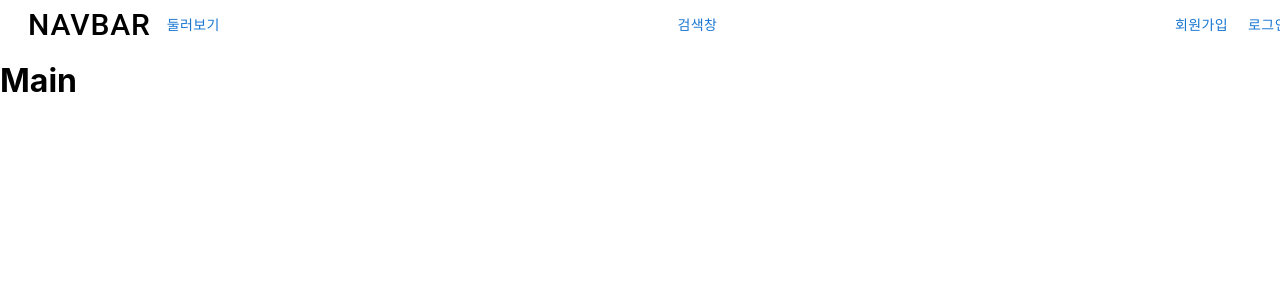
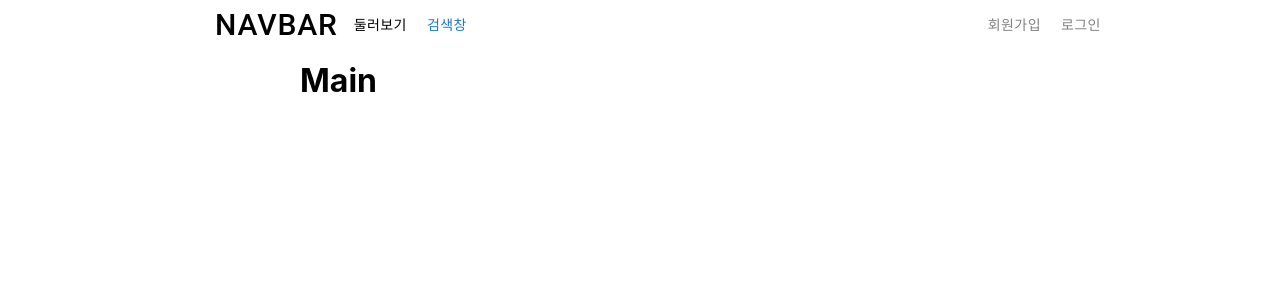
Before and after one commit to SikHye24/EX_project, a React (Create React App) app in the folder ex_project/: page / in a window 1280 px wide. Shown: the top 300 px of the page. Built offline with nearby package versions, Linux system fonts and the light colour scheme.

Commit message:
Add Navbar design

```diff
--- a/ex_project/src/App.js
+++ b/ex_project/src/App.js
@@ -11,14 +11,16 @@ function App() {
   return (
     <>
     <BrowserRouter>
-    <Box sx = {{paddingTop:'40px'}}>
+    <Box sx = {{paddingTop:'40px', display : 'flex'}}>
       <Navbar/>
+      <Box sx = {{marginLeft:'300px'}}>
         <Routes>
           <Route exact path = '/' element={<MainPage/>}/>
           <Route exact path = '/library' element={<LibraryPage/>}/>
           <Route exact path = '/signin' element={<SigninPage/>}/>
           <Route exact path = '/signup' element={<SignupPage/>}/>
         </Routes>
+      </Box>
     </Box>
     </BrowserRouter>
     </>
--- a/ex_project/src/Components/Navbar.jsx
+++ b/ex_project/src/Components/Navbar.jsx
@@ -8,7 +8,7 @@ export default function Navbar() {
       <Box sx={{position : 'fixed', top : '0', width: '100%',height:'50px', backgroundColor: 'white', zIndex: 1000,
       display: 'flex', justifyContent: 'center', alignItems: 'center', padding: '0 20px', overflow : 'hidden'
       }}>
-        <Box sx={{marginRight : 'auto', display : 'flex', alignItems : 'center'}}>
+        <Box sx={{marginRight : '500px', display : 'flex', alignItems : 'center'}}>
         <Button sx={{color : 'black', fontSize : '30px' }}
         onClick={()=> {
           Navigate('/');
@@ -16,20 +16,23 @@ export default function Navbar() {
         >
           Navbar
         </Button>
-        <Button onClick={() => {
+        <Button sx={{color : 'black'}}
+        onClick={() => {
           Navigate('/library');
         }}>
           둘러보기
         </Button>
+        <Button>검색창</Button>
         </Box>
-        <Button>검색창</Button>
-        <Box sx={{marginLeft : 'auto'}}>
-        <Button onClick={() => {
+        <Box sx={{marginLeft : '1px'}}>
+        <Button sx={{color : 'gray'}}
+        onClick={() => {
           Navigate('/signup');
         }}>
           회원가입
         </Button>
-        <Button onClick={() => {
+        <Button sx={{color : 'gray'}}
+        onClick={() => {
           Navigate('/signin');
         }}>
           로그인
```
